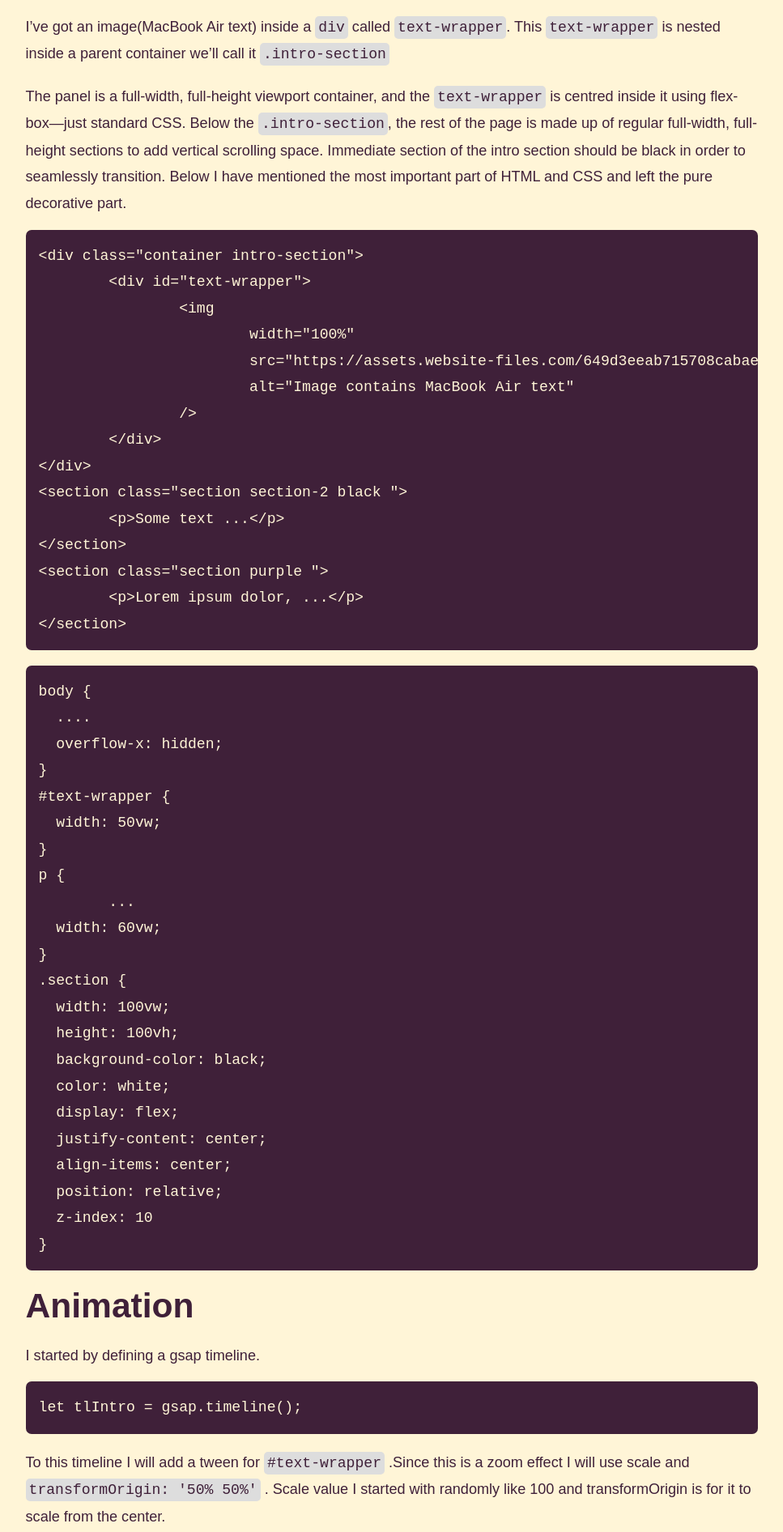
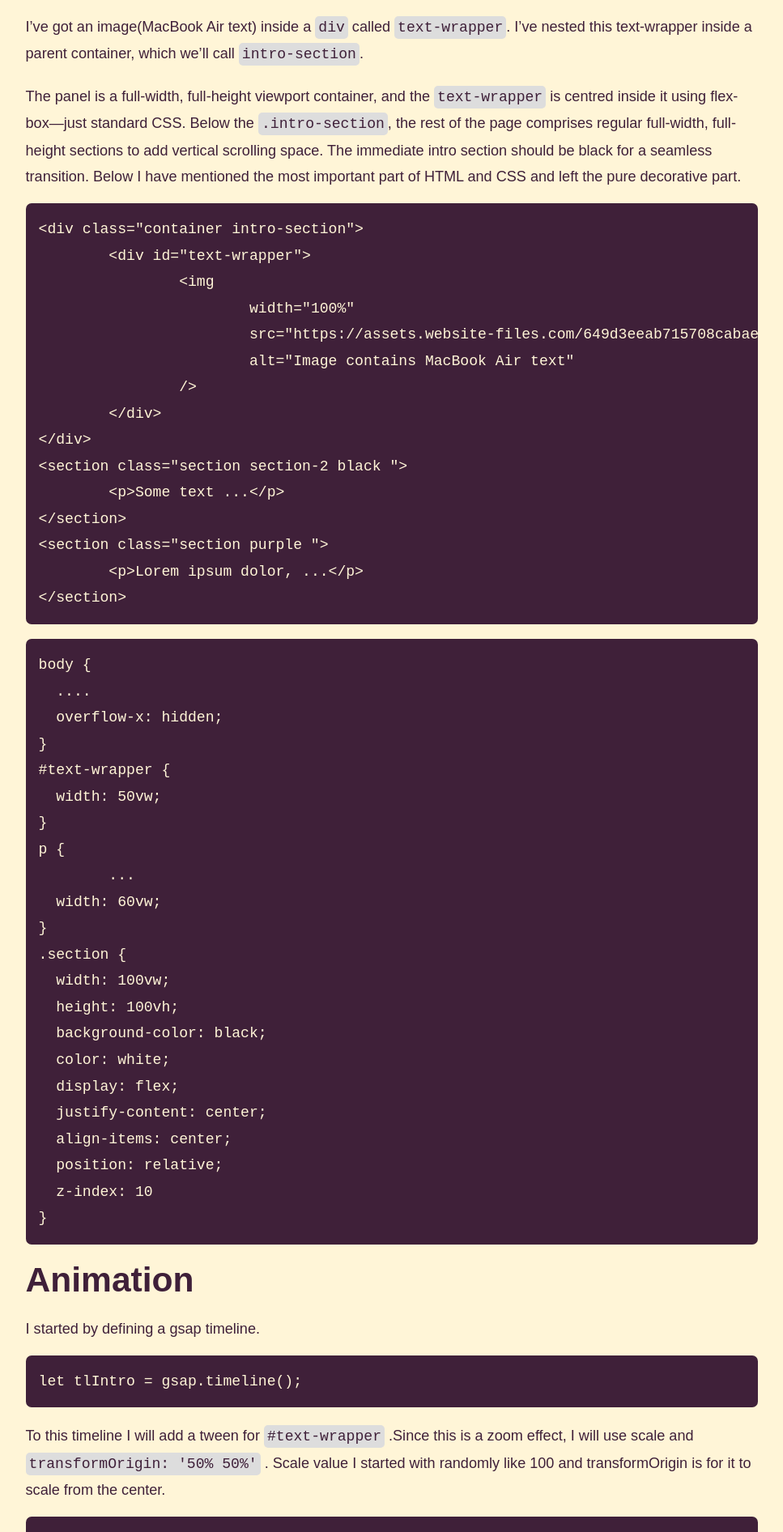
Before and after one commit to tripti1410/my-space, an Astro site: page /blog/macBook-air-text-zoom-animation-greensock-and-scrollTrigger in a window 1280 px wide. Shown: the part 1243-3135 px from the top of the page at 81% size, without its empty margins (156-1123 px from the left). Built offline with nearby package versions, Linux system fonts and the light colour scheme; Astro itself is replaced by a stand-in of ours; code samples lack their colours.

Commit message:
updated blog macbook air text zoom effect

````diff
--- a/src/content/posts/macBook-air-text-zoom-animation-greensock-and-scrollTrigger.md
+++ b/src/content/posts/macBook-air-text-zoom-animation-greensock-and-scrollTrigger.md
@@ -28,9 +28,9 @@ There are three key things to keep in mind:
 
 ### Setup
 
-I’ve got an image(MacBook Air text) inside a `div` called `text-wrapper`. This `text-wrapper` is nested inside a parent container we’ll call it `.intro-section`
+I’ve got an image(MacBook Air text) inside a `div` called `text-wrapper`. I've nested this text-wrapper inside a parent container, which we'll call `intro-section`.
 
-The panel is a full-width, full-height viewport container, and the `text-wrapper` is centred inside it using flex-box—just standard CSS. Below the `.intro-section`, the rest of the page is made up of regular full-width, full-height sections to add vertical scrolling space. Immediate section of the intro section should be black in order to seamlessly transition. Below I have mentioned the most important part of HTML and CSS and left the pure decorative part.
+The panel is a full-width, full-height viewport container, and the `text-wrapper` is centred inside it using flex-box—just standard CSS. Below the `.intro-section`, the rest of the page comprises regular full-width, full-height sections to add vertical scrolling space. The immediate intro section should be black for a seamless transition. Below I have mentioned the most important part of HTML and CSS and left the pure decorative part.
 
 ```html
 <div class="container intro-section">
@@ -83,7 +83,7 @@ I started by defining a gsap timeline.
 let tlIntro = gsap.timeline();
 ```
 
-To this timeline I will add a tween for `#text-wrapper` .Since this is a zoom effect I will use scale and `transformOrigin: '50% 50%'` . Scale value I started with randomly like 100 and transformOrigin is for it to scale from the center.
+To this timeline I will add a tween for `#text-wrapper` .Since this is a zoom effect, I will use scale and `transformOrigin: '50% 50%'` . Scale value I started with randomly like 100 and transformOrigin is for it to scale from the center.
 
 ```jsx
 tlIntro.to("#text-wrapper", { scale: 100, transaformOrigin: "50% 50%" });
@@ -101,7 +101,7 @@ let tlIntro = gsap.timeline({
 });
 ```
 
-After running this in browser I realised that scaling works fine but when it scales fully the letter ‘O’ ‘s center part is scaling which is white in color.
+white after running this in browser, I realised that scaling works fine but when it scales fully, the letter 'O''s center part is scaling, which is white.
 
 The goal is for the black part of the "O" (in "MacBook Air") to fill the entire screen as it zooms. However, this doesn’t happen by default, so I added `transform: translateX(-410%)` to shift ‘O’ in a way that ‘O’’s black part is center and scaling. Also adjusted scaling value to meet the need.
 
````
